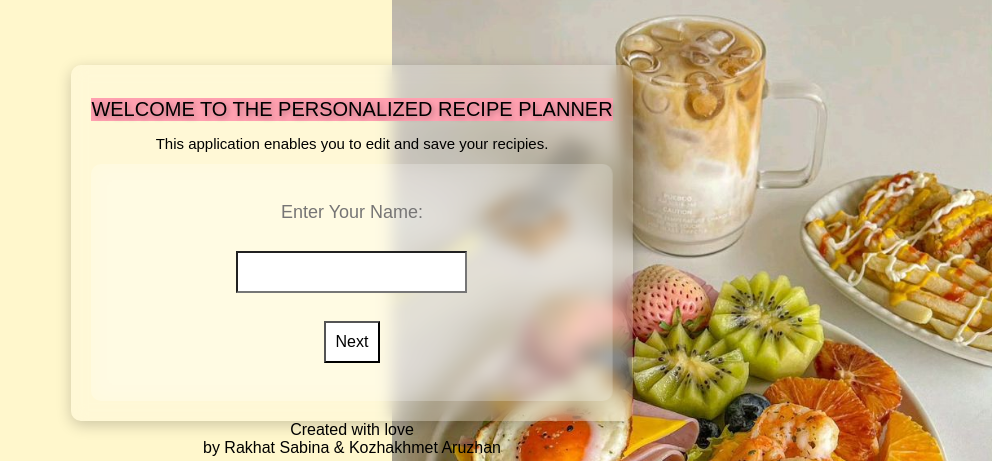
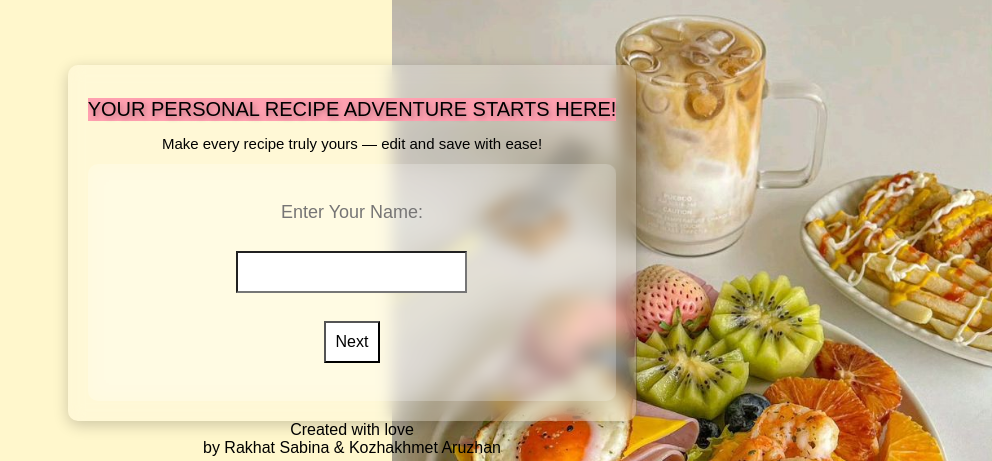
Before and after one commit to Sabimabi/recipeplanner, a Flask app: page / in a window 1280 px wide. Shown: the part 34-495 px from the top of the page, without its empty margins (288-1280 px from the left). Run offline with Flask 3, Linux system fonts and the light colour scheme.

Commit message:
Update index.html

```diff
--- a/templates/index.html
+++ b/templates/index.html
@@ -3,9 +3,9 @@
 {% block title %}Home - Personalized Recipe Planner{% endblock %}
 
 {% block content %}
-    <h1>Welcome to the Personalized Recipe Planner</h1>
+    <h1>Your personal recipe adventure starts here!</h1>
 
-    <h2>This application enables you to edit and save your recipies.</h2>
+    <h2>Make every recipe truly yours — edit and save with ease!</h2>
 
     <form action="{{ url_for('index') }}" method="post">
         <p id="4">Enter Your Name:</p>
```
